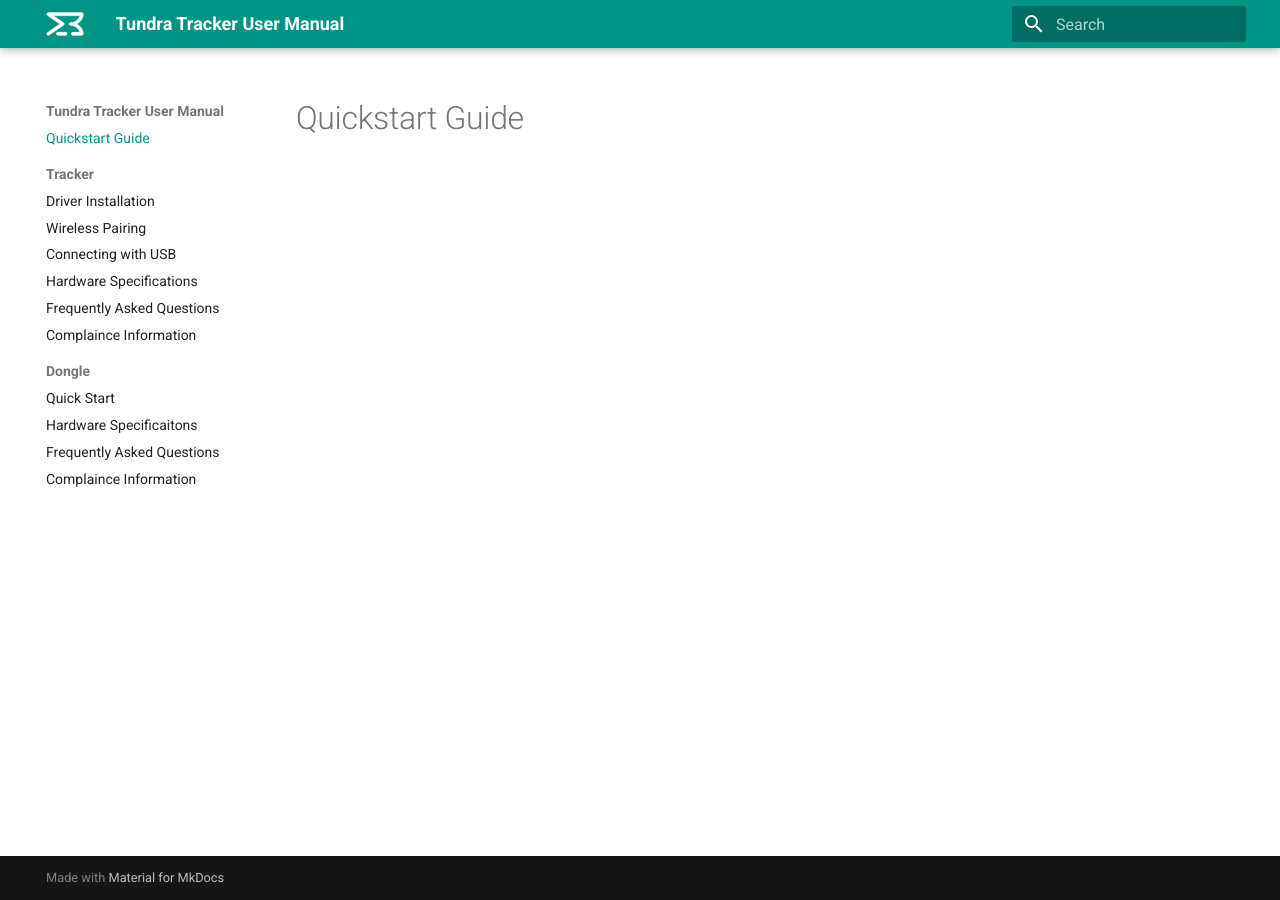
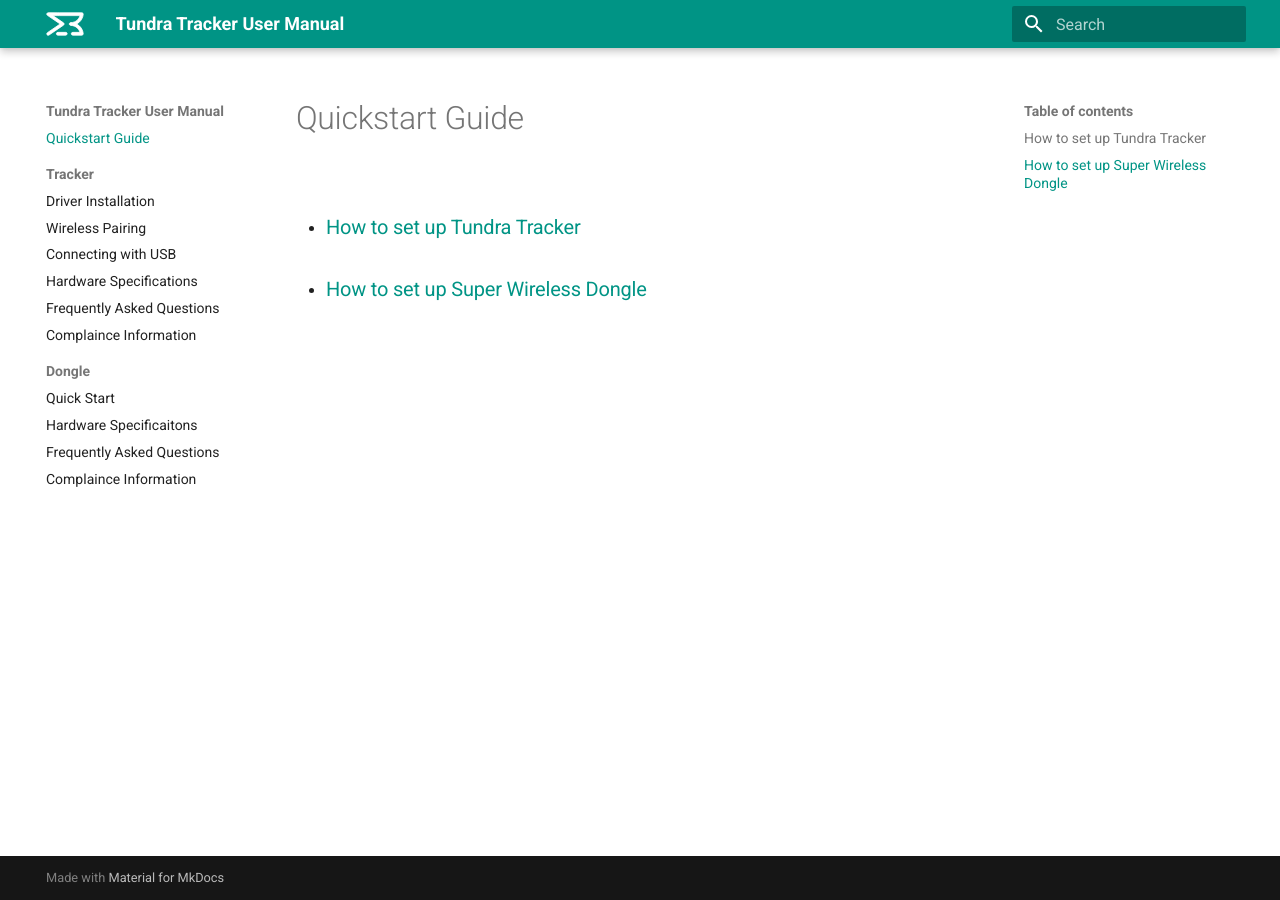
Before and after one commit to tundra-labs/tundra-tracker-docs, an MkDocs documentation site: the page built from docs/index.md, in a window 1280 px wide. Built offline with MkDocs 1.6.1 and Material for MkDocs 9.7.7, drawn with Linux system fonts in a browser that asks for light colours.

Commit message:
Update index.md

```diff
--- a/docs/index.md
+++ b/docs/index.md
@@ -1 +1,9 @@
 # Quickstart Guide
+
+
+
+- ### [How to set up Tundra Tracker](./driver_installation/)
+
+
+
+- ### [How to set up Super Wireless Dongle](./dongle_quickstart/)
```
